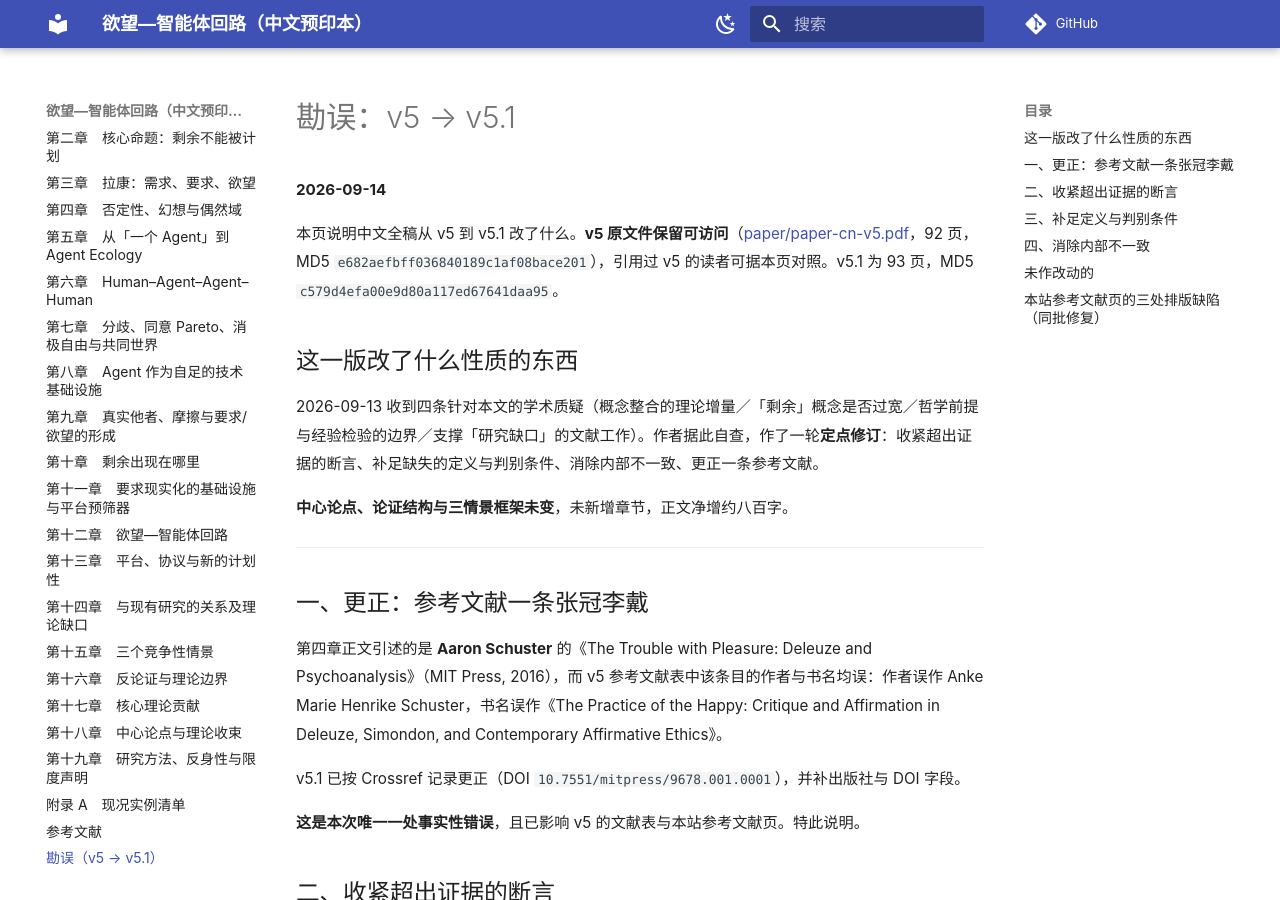
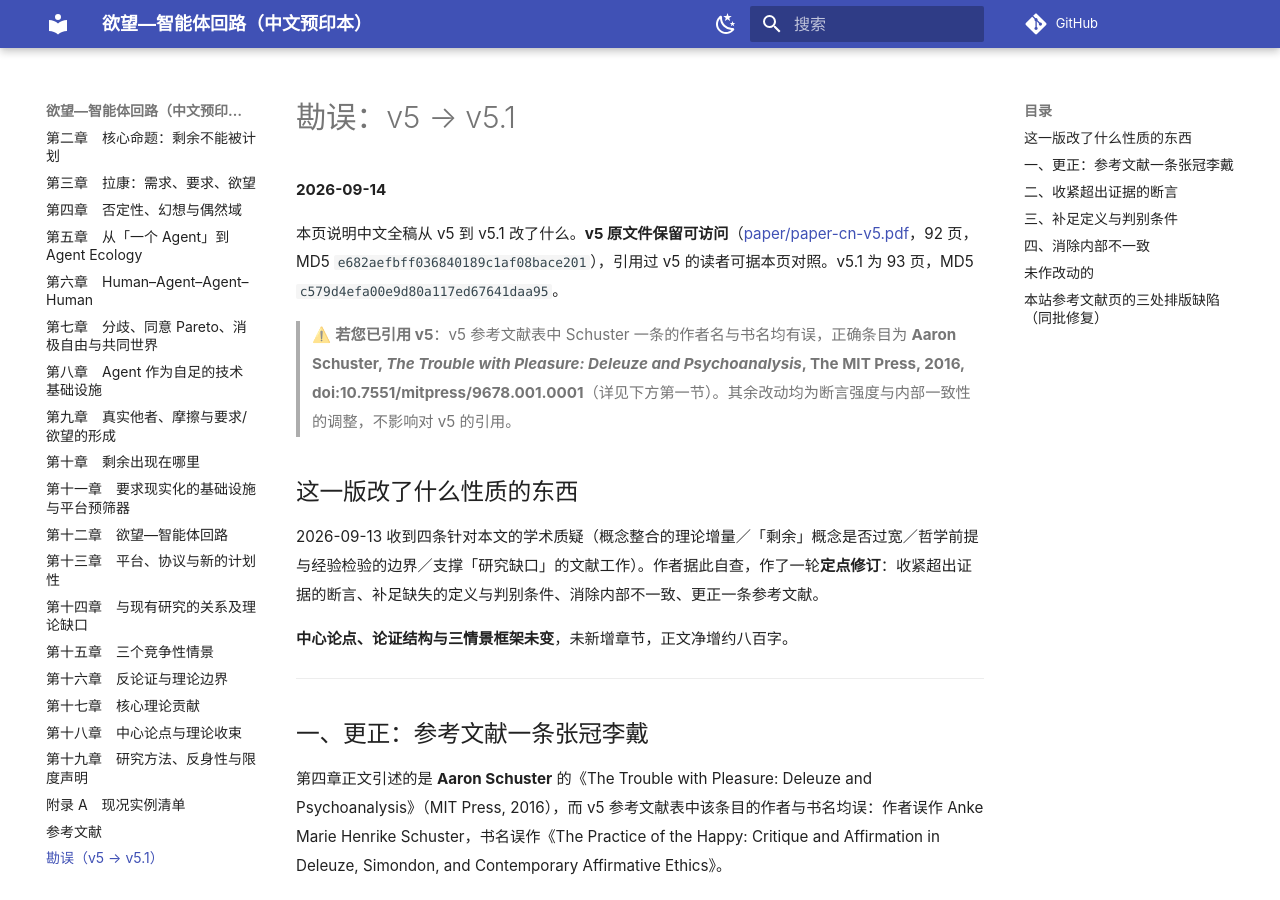
Before and after one commit to Mindwalk-Research-Institute/agent-ecology-preprint, an MkDocs documentation site: the page built from docs/errata.md, in a window 1280 px wide and 900 px high. Built offline with MkDocs 1.6.1 and Material for MkDocs 9.7.7, drawn with Linux system fonts in a browser that asks for light colours; comment, search, counter and statistics services are not loaded.

Commit message:
v5 引用警示：README 与勘误页顶部标明 v5 文献表 Schuster 条有误并给出正确条目

```diff
--- a/docs/errata.md
+++ b/docs/errata.md
@@ -3,6 +3,8 @@
 **2026-09-14**
 
 本页说明中文全稿从 v5 到 v5.1 改了什么。**v5 原文件保留可访问**（[paper/paper-cn-v5.pdf](paper/paper-cn-v5.pdf)，92 页，MD5 `e682aefbff036840189c1af08bace201`），引用过 v5 的读者可据本页对照。v5.1 为 93 页，MD5 `c579d4efa00e9d80a117ed67641daa95`。
+
+> ⚠️ **若您已引用 v5**：v5 参考文献表中 Schuster 一条的作者名与书名均有误，正确条目为 **Aaron Schuster, *The Trouble with Pleasure: Deleuze and Psychoanalysis*, The MIT Press, 2016, doi:10.7551/mitpress/9678.001.0001**（详见下方第一节）。其余改动均为断言强度与内部一致性的调整，不影响对 v5 的引用。
 
 ## 这一版改了什么性质的东西
 
```
Also changed, not shown: README.md (+2 -0 lines).
